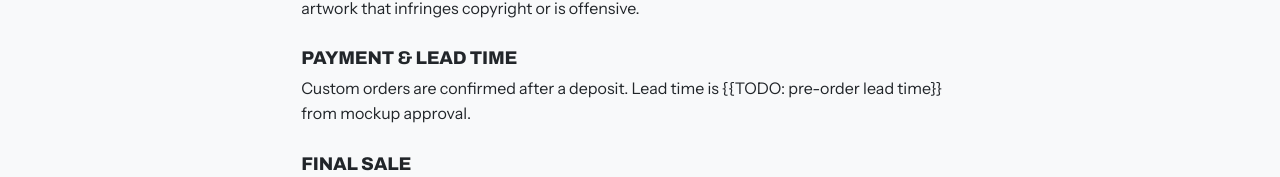
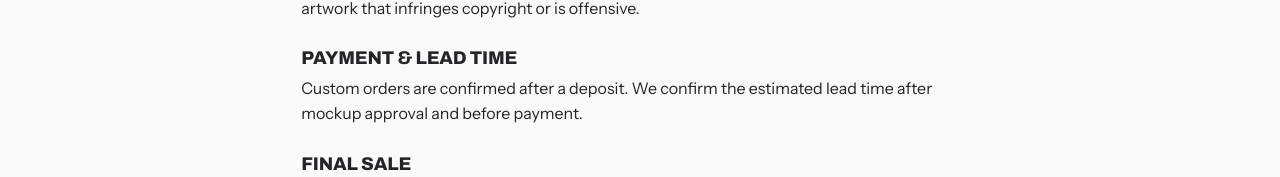
Before and after one commit to Shreyan-Codes/Gun-Ji-Website, a React (Vite) app: page /policies/custom-terms in a window 1280 px wide. Shown: the part 736-913 px from the top of the page. Built offline with nearby package versions, Linux system fonts and the light colour scheme; no server answers; a web font is replaced by a local one.

Commit message:
Remove customer-facing policy placeholders

```diff
--- a/src/data/sizeGuide.js
+++ b/src/data/sizeGuide.js
@@ -1,6 +1,6 @@
 // Single source of truth for the size chart — rendered both on /size-guide and
 // inline on the product page, so the two can never drift apart.
-// {{TODO: confirm real measurements}} — these are typical values for this cut.
+// Garment measurements are a general fit guide and may vary slightly by batch.
 
 export const SIZE_ROWS = [
   { size: "XL", chest: 60, length: 74, shoulder: 58, sleeve: 25 },
--- a/src/pages/PolicyPage.jsx
+++ b/src/pages/PolicyPage.jsx
@@ -2,8 +2,7 @@ import { useParams, Navigate } from "react-router-dom";
 import PageHero from "../components/PageHero.jsx";
 import { usePageMeta } from "../lib/seo.js";
 
-// Plain, indexable policy pages. Copy is practical, not legal boilerplate —
-// {{TODO: legal review}} before treating any of it as binding.
+// Plain, indexable policy pages. Copy is practical rather than legal boilerplate.
 const POLICIES = {
   shipping: {
     dev: "ढुवानी",
@@ -12,9 +11,9 @@ const POLICIES = {
     desc: "How GUN-जी ships across Nepal — timelines, charges and cash on delivery.",
     blocks: [
       ["h", "Timelines"],
-      ["p", "Orders are printed to order and delivered across Nepal. Delivery time depends on the destination. {{TODO: confirm exact timelines}}"],
+      ["p", "Orders are printed to order and delivered across Nepal. We confirm the estimated delivery date before dispatch because timing depends on the destination and current print workload."],
       ["h", "Charges"],
-      ["p", "Delivery charges depend on location. {{TODO: confirm delivery charges inside vs outside valley}}"],
+      ["p", "Delivery charges depend on location. We confirm the charge with you before the order is final."],
       ["h", "Cash on delivery"],
       ["p", "COD is available across Nepal — pay the rider when your tee arrives. You can also pay in advance via eSewa QR at checkout."],
       ["h", "Tracking"],
@@ -28,7 +27,7 @@ const POLICIES = {
     desc: "Returns and exchange policy for GUN-जी normal-fit t-shirts.",
     blocks: [
       ["h", "Exchanges"],
-      ["p", "Wrong size? We'll exchange unworn, unwashed tees with tags on within 7 days of delivery. {{TODO: confirm window}}"],
+      ["p", "Wrong size? Contact us as soon as possible. Unworn, unwashed tees with tags may be eligible for exchange, subject to availability."],
       ["h", "Custom prints"],
       ["p", "Custom / made-to-order prints can't be returned unless the item arrives faulty or not as agreed."],
       ["h", "Faulty items"],
@@ -48,7 +47,7 @@ const POLICIES = {
       ["h", "Rights"],
       ["p", "You're responsible for having the right to print the artwork you send. We may decline artwork that infringes copyright or is offensive."],
       ["h", "Payment & lead time"],
-      ["p", "Custom orders are confirmed after a deposit. Lead time is {{TODO: pre-order lead time}} from mockup approval."],
+      ["p", "Custom orders are confirmed after a deposit. We confirm the estimated lead time after mockup approval and before payment."],
       ["h", "Final sale"],
       ["p", "Because each custom piece is made for you, custom prints are final sale except for faults (see Returns)."],
     ],
@@ -64,7 +63,7 @@ const POLICIES = {
       ["h", "Payment"],
       ["p", "We don't store card details. eSewa payments happen on eSewa; you may upload a payment screenshot, which we use only to confirm your order."],
       ["h", "Sharing"],
-      ["p", "We share delivery details only with our delivery partner. We never sell your data. {{TODO: legal review}}"],
+      ["p", "We share delivery details only with the delivery partner handling your order. We do not sell your personal data."],
       ["h", "Contact"],
       ["p", "Questions about your data? DM @gunji.clo1."],
     ],
--- a/src/pages/ProductPage.jsx
+++ b/src/pages/ProductPage.jsx
@@ -262,7 +262,7 @@ export default function ProductPage() {
                     Pre-order <span className="arr" aria-hidden="true">↗</span>
                   </a>
                   <p className="pp-stock">
-                    Pre-order — ships in {"{{TODO: pre-order lead time}}"} · DM to reserve your {size} / {color}.
+                    Pre-order timing is confirmed by DM before payment · Reserve your {size} / {color}.
                   </p>
                 </div>
               ) : (
--- a/src/pages/SizeGuidePage.jsx
+++ b/src/pages/SizeGuidePage.jsx
@@ -18,7 +18,7 @@ export default function SizeGuidePage() {
         eyebrowDev="नाप"
         eyebrow="Size guide"
         title="Find your fit"
-        intro="Measurements are in centimetres, taken flat across the garment. {{TODO: confirm real measurements}}"
+        intro="Measurements are in centimetres and taken flat across the garment. Use them as a general fit guide; small production variations can occur."
       />
 
       <section className="sizeguide">
```
